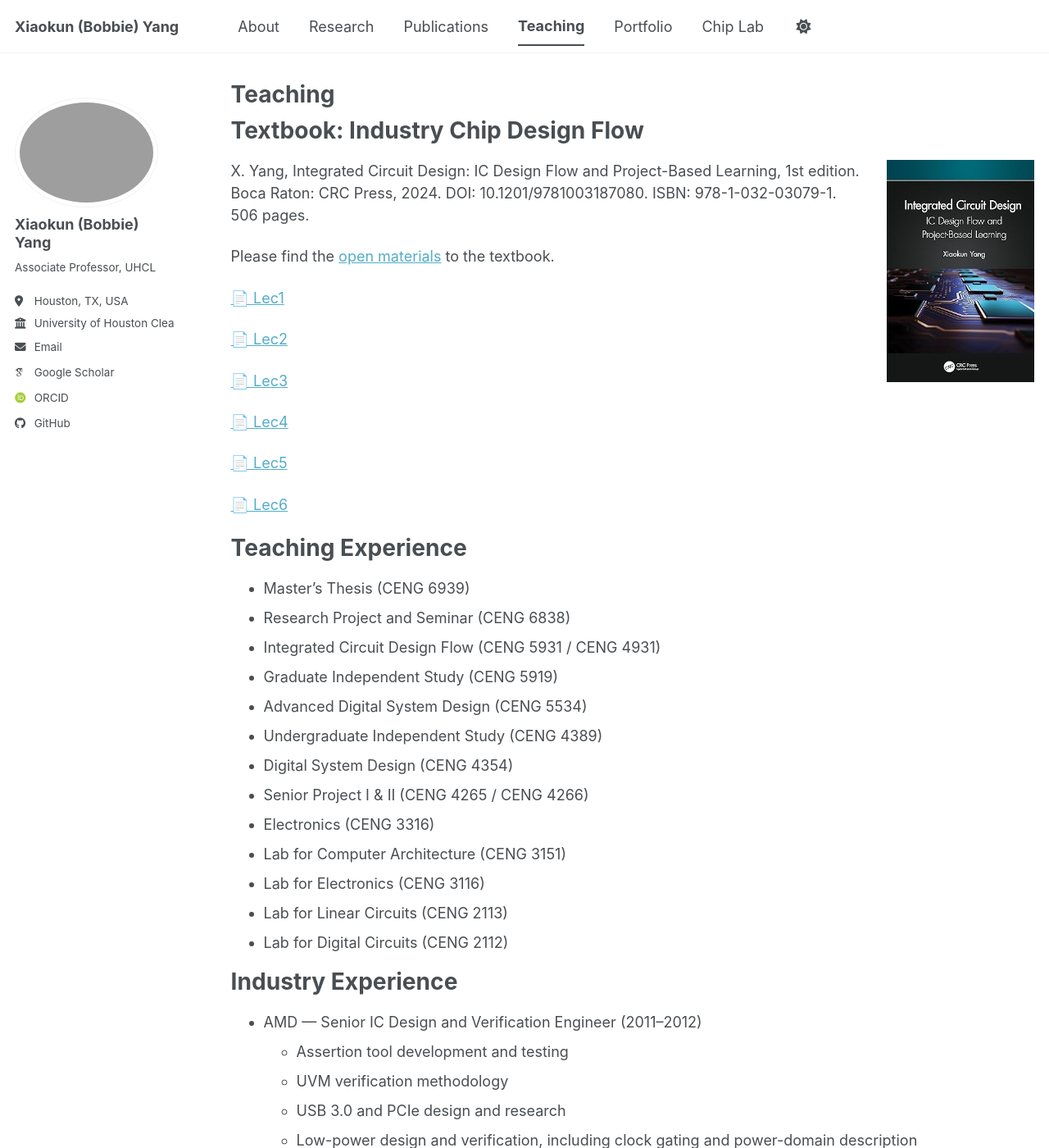
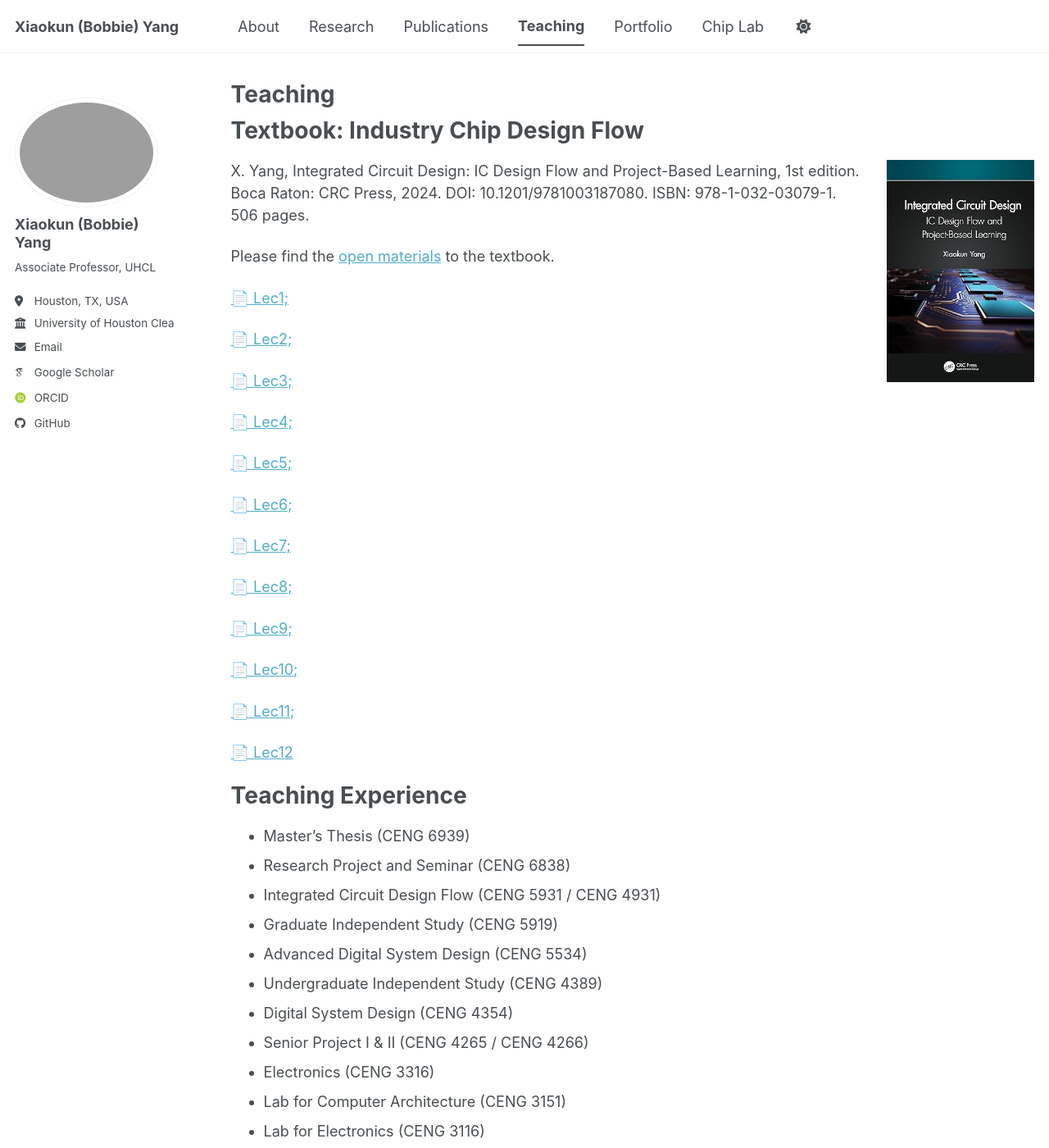
Before and after one commit to bobbieyang/bobbieyang.github.io, a Jekyll site: the page built from _pages/teaching.md, in a window 1280 px wide and 1400 px high. Shown: the whole window at 82% size. Built offline with Jekyll 4.4.1, drawn with Linux system fonts in a browser that asks for light colours; some web fonts are replaced; a script bundle is joined from its source files by our own code; library files that are not in the unit come from our copies.

Commit message:
Update teaching.md

```diff
--- a/_pages/teaching.md
+++ b/_pages/teaching.md
@@ -18,17 +18,29 @@ X. Yang, Integrated Circuit Design: IC Design Flow and Project-Based Learning, 1
 
 Please find the [open materials](https://github.com/IC-Design-Lab/IC-Design.git) to the textbook.
 
-<a href="{{ base_path }}/files/chip/lec1.pdf" target="_blank">📄 Lec1
+<a href="{{ base_path }}/files/chip/lec1.pdf" target="_blank">📄 Lec1;
 
-<a href="{{ base_path }}/files/chip/lec2.pdf" target="_blank">📄 Lec2
+<a href="{{ base_path }}/files/chip/lec2.pdf" target="_blank">📄 Lec2;
 
-<a href="{{ base_path }}/files/chip/lec3.pdf" target="_blank">📄 Lec3
+<a href="{{ base_path }}/files/chip/lec3.pdf" target="_blank">📄 Lec3;
 
-<a href="{{ base_path }}/files/chip/lec4.pdf" target="_blank">📄 Lec4
+<a href="{{ base_path }}/files/chip/lec4.pdf" target="_blank">📄 Lec4;
 
-<a href="{{ base_path }}/files/chip/lec5.pdf" target="_blank">📄 Lec5
+<a href="{{ base_path }}/files/chip/lec5.pdf" target="_blank">📄 Lec5;
 
-<a href="{{ base_path }}/files/chip/lec6.pdf" target="_blank">📄 Lec6
+<a href="{{ base_path }}/files/chip/lec6.pdf" target="_blank">📄 Lec6;
+
+<a href="{{ base_path }}/files/chip/lec7.pdf" target="_blank">📄 Lec7;
+
+<a href="{{ base_path }}/files/chip/lec8.pdf" target="_blank">📄 Lec8;
+
+<a href="{{ base_path }}/files/chip/lec9.pdf" target="_blank">📄 Lec9;
+
+<a href="{{ base_path }}/files/chip/lec10.pdf" target="_blank">📄 Lec10;
+
+<a href="{{ base_path }}/files/chip/lec11.pdf" target="_blank">📄 Lec11;
+
+<a href="{{ base_path }}/files/chip/lec12.pdf" target="_blank">📄 Lec12
 
 Teaching Experience
 ======
```
